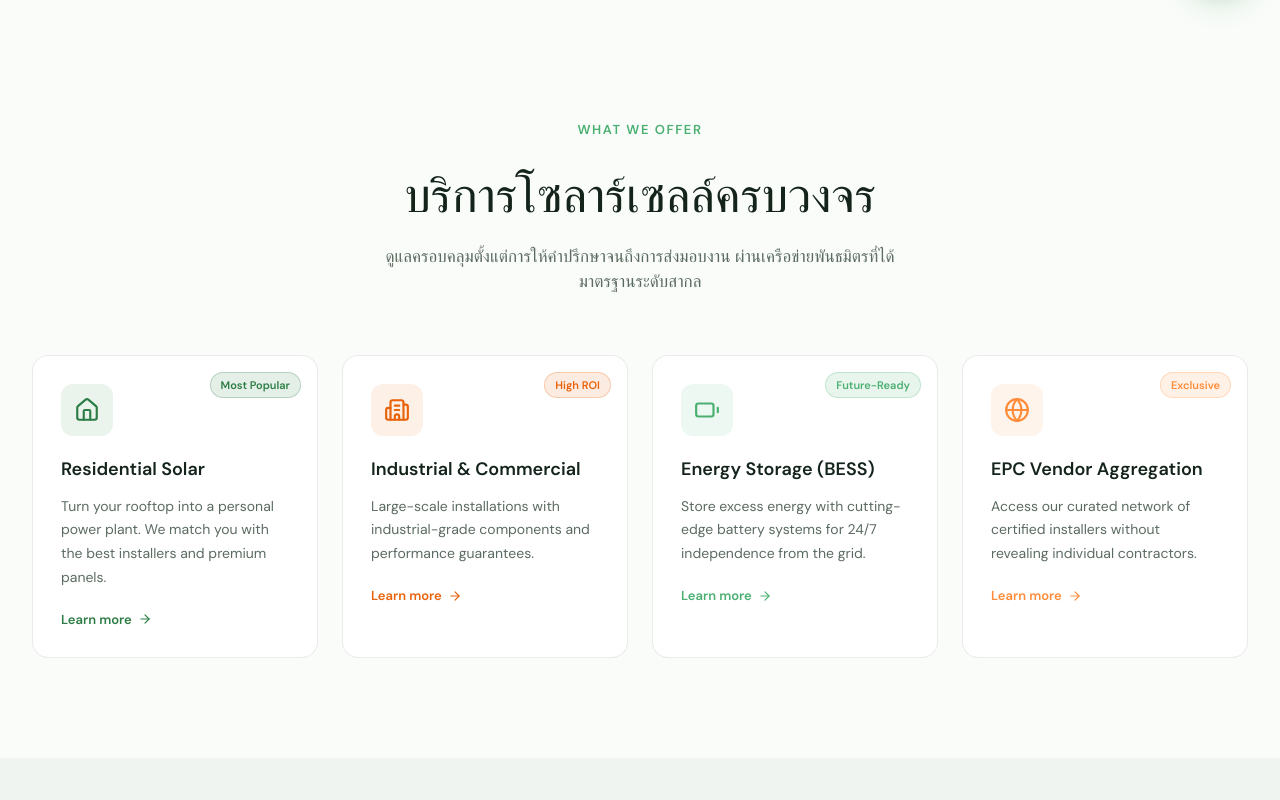
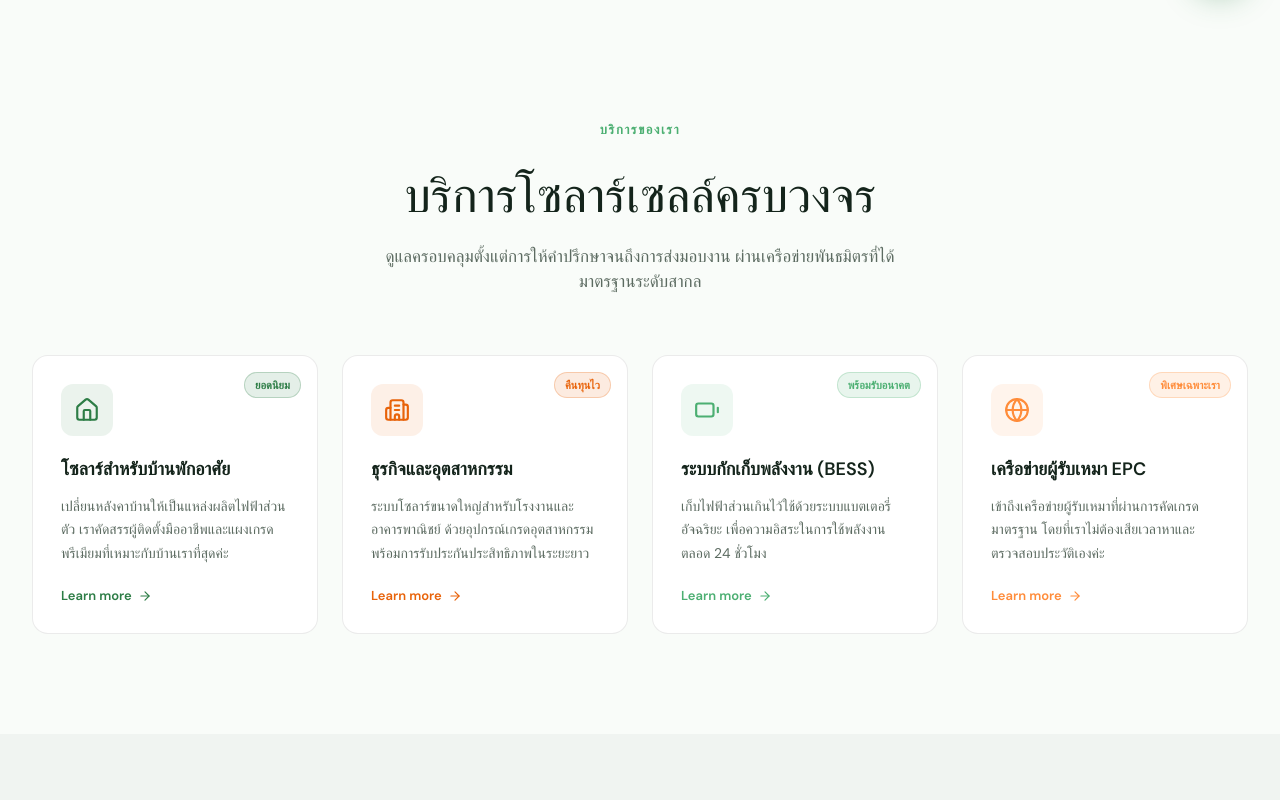
Before and after one commit to SolarACM/WebSiteSolarACM-, a Next.js app: page / in a window 1280 px wide. Shown: the part 780-1580 px from the top of the page. Built offline with nearby package versions, Linux system fonts and the light colour scheme.

Commit message:
Add files via upload

```diff
--- a/app/page.js
+++ b/app/page.js
@@ -29,7 +29,21 @@ const content = {
     phone: "095-309-5196",
     email: "mon-attention@hotmail.com",
     contactTitle: "ช่องทางการติดต่อ",
-    contactDesc: "ทีมที่ปรึกษาของพวกเราพร้อมดูแลบริหารจัดการโครงการให้ทุกขั้นตอนค่ะ"
+    contactDesc: "ทีมที่ปรึกษาของพวกเราพร้อมดูแลบริหารจัดการโครงการให้ทุกขั้นตอนค่ะ" ,
+    offerTag: "บริการของเรา",
+    learnMore: "รายละเอียดเพิ่มเติม",
+    resTitle: "โซลาร์สำหรับบ้านพักอาศัย",
+    resDesc: "เปลี่ยนหลังคาบ้านให้เป็นแหล่งผลิตไฟฟ้าส่วนตัว เราคัดสรรผู้ติดตั้งมืออาชีพและแผงเกรดพรีเมียมที่เหมาะกับบ้านเราที่สุดค่ะ",
+    resBadge: "ยอดนิยม",
+    indTitle: "ธุรกิจและอุตสาหกรรม",
+    indDesc: "ระบบโซลาร์ขนาดใหญ่สำหรับโรงงานและอาคารพาณิชย์ ด้วยอุปกรณ์เกรดอุตสาหกรรม พร้อมการรับประกันประสิทธิภาพในระยะยาว",
+    indBadge: "คืนทุนไว",
+    bessTitle: "ระบบกักเก็บพลังงาน (BESS)",
+    bessDesc: "เก็บไฟฟ้าส่วนเกินไว้ใช้ด้วยระบบแบตเตอรี่อัจฉริยะ เพื่อความอิสระในการใช้พลังงานตลอด 24 ชั่วโมง",
+    bessBadge: "พร้อมรับอนาคต",
+    epcTitle: "เครือข่ายผู้รับเหมา EPC",
+    epcDesc: "เข้าถึงเครือข่ายผู้รับเหมาที่ผ่านการคัดเกรดมาตรฐาน โดยที่เราไม่ต้องเสียเวลาหาและตรวจสอบประวัติเองค่ะ",
+    epcBadge: "พิเศษเฉพาะเรา",
   },
   en: {
     heroTitle: "Power Your Future Smarter with Solar",
@@ -305,17 +319,17 @@ function Hero({ lang }) {
 
 function Solutions({ lang }) {
   const items = [
-    { icon: Home, title: "Residential Solar", desc: "Turn your rooftop into a personal power plant. We match you with the best installers and premium panels.", badge: "Most Popular", color: C.green },
-    { icon: Building2, title: "Industrial & Commercial", desc: "Large-scale installations with industrial-grade components and performance guarantees.", badge: "High ROI", color: C.orange },
-    { icon: Battery, title: "Energy Storage (BESS)", desc: "Store excess energy with cutting-edge battery systems for 24/7 independence from the grid.", badge: "Future-Ready", color: C.greenLight },
-    { icon: Globe, title: "EPC Vendor Aggregation", desc: "Access our curated network of certified installers without revealing individual contractors.", badge: "Exclusive", color: C.orangeLight },
-  ];
+  { icon: Home, title: content[lang].resTitle, desc: content[lang].resDesc, badge: content[lang].resBadge, color: "#2D7D46" },
+  { icon: Building2, title: content[lang].indTitle, desc: content[lang].indDesc, badge: content[lang].indBadge, color: "#E8630A" },
+  { icon: Battery, title: content[lang].bessTitle, desc: content[lang].bessDesc, badge: content[lang].bessBadge, color: "#4CAF72" },
+  { icon: Globe, title: content[lang].epcTitle, desc: content[lang].epcDesc, badge: content[lang].epcBadge, color: "#FF8C3A" },
+];
 
   return (
     <section id="solutions" style={{ padding: "100px 2rem", background: C.dark }}>
       <div style={{ maxWidth: 1280, margin: "0 auto" }}>
         <div style={{ textAlign: "center", marginBottom: 60 }}>
-          <div style={{ color: C.greenLight, fontSize: 13, fontWeight: 600, letterSpacing: "0.12em", textTransform: "uppercase", marginBottom: 16 }}>What We Offer</div>
+          <div style={{ color: C.greenLight, fontSize: 13, fontWeight: 600, letterSpacing: "0.12em", textTransform: "uppercase", marginBottom: 16 }}>{content[lang].offerTag}</div>
           <h2 style={{ fontFamily: "'Playfair Display', Georgia, serif", fontSize: "clamp(2rem, 4vw, 3rem)", color: C.text, margin: 0 }}>{content[lang].solutionsTitle}</h2>
           <p style={{ color: C.textMuted, fontSize: 17, marginTop: 16, maxWidth: 520, margin: "16px auto 0" }}>{content[lang].solutionsDesc}</p>
         </div>
```
